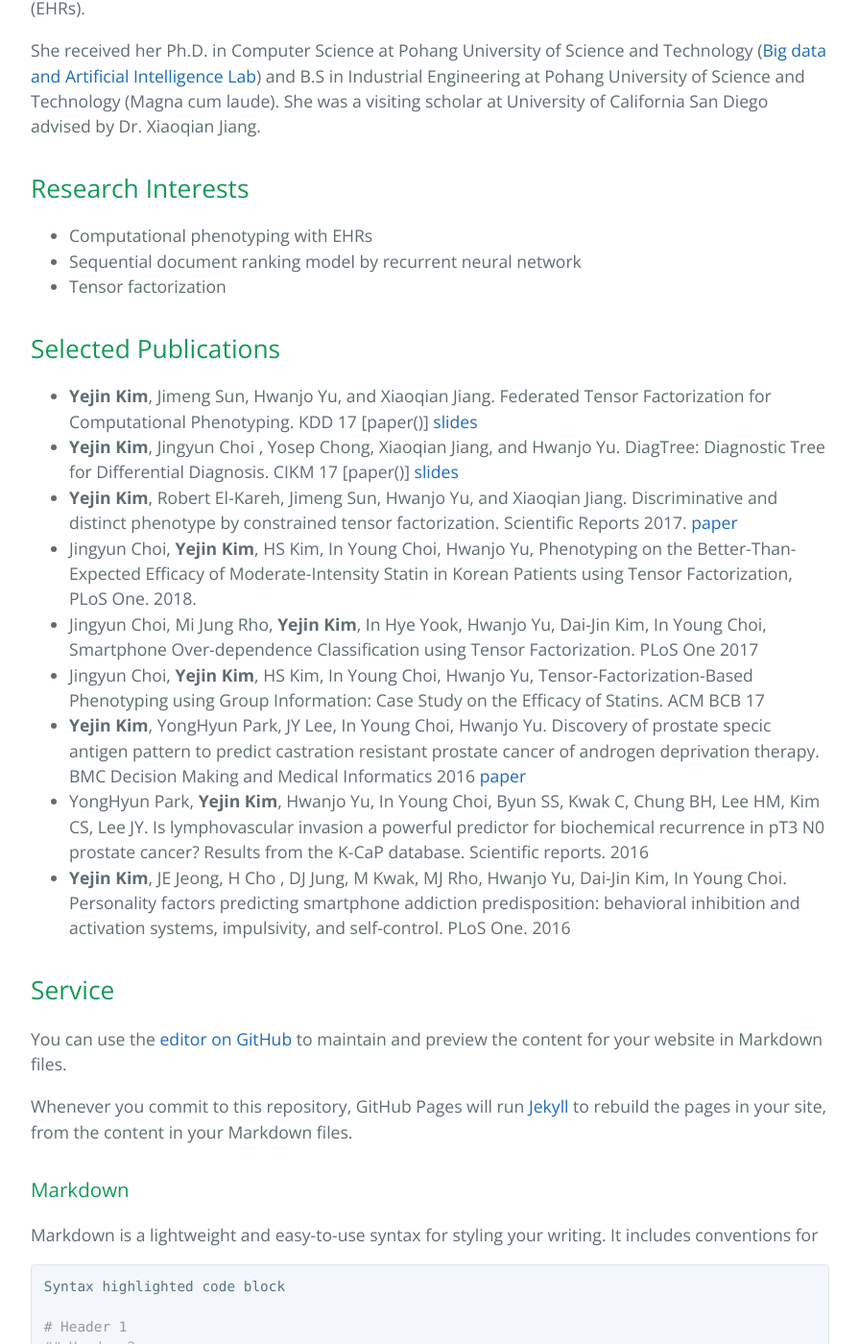
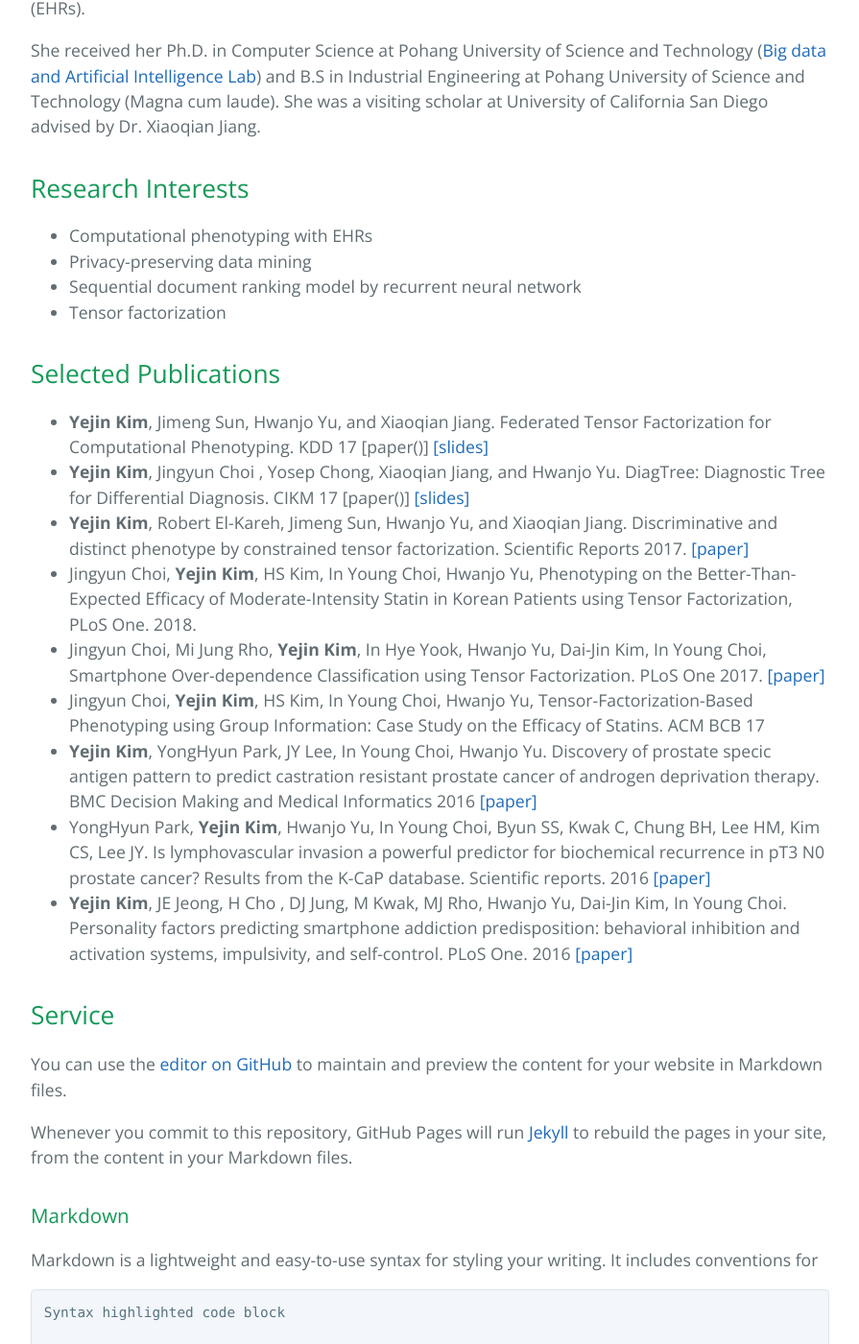
Before and after one commit to yejinjkim/yejinjkim.github.io, a Jekyll site: the page built from index.md, in a window 1280 px wide and 1400 px high, scrolled down 620 px. Shown: the whole window at 96% size, without its empty margins (192-1087 px from the left). Built offline with Jekyll 4.4.1, drawn with Linux system fonts in a browser that asks for light colours; our own code applies the rules of GitHub Pages for plain Markdown files.

Commit message:
Update index.md

```diff
--- a/index.md
+++ b/index.md
@@ -7,19 +7,20 @@ She received her Ph.D. in Computer Science at Pohang University of Science and T
 
 ## Research Interests
 - Computational phenotyping with EHRs
+- Privacy-preserving data mining
 - Sequential document ranking model by recurrent neural network
 - Tensor factorization
 
 ## Selected Publications
-- **Yejin Kim**, Jimeng Sun, Hwanjo Yu, and Xiaoqian Jiang. Federated Tensor Factorization for Computational Phenotyping. KDD 17 [paper()] [slides](https://www.slideshare.net/YejinKim47/federated-tensor-factorization-for-computational-phenotyping)
-- **Yejin Kim**, Jingyun Choi , Yosep Chong, Xiaoqian Jiang, and Hwanjo Yu. DiagTree: Diagnostic Tree for Differential Diagnosis. CIKM 17 [paper()] [slides](https://www.slideshare.net/YejinKim47/diagtree-diagnostic-tree-for-differential-diagnosis-cikm17)
-- **Yejin Kim**, Robert El-Kareh, Jimeng Sun, Hwanjo Yu, and Xiaoqian Jiang. Discriminative and distinct phenotype by constrained tensor factorization. Scientific Reports 2017. [paper](https://www.nature.com/articles/s41598-017-01139-y)
+- **Yejin Kim**, Jimeng Sun, Hwanjo Yu, and Xiaoqian Jiang. Federated Tensor Factorization for Computational Phenotyping. KDD 17 [paper()] [[slides]](https://www.slideshare.net/YejinKim47/federated-tensor-factorization-for-computational-phenotyping)
+- **Yejin Kim**, Jingyun Choi , Yosep Chong, Xiaoqian Jiang, and Hwanjo Yu. DiagTree: Diagnostic Tree for Differential Diagnosis. CIKM 17 [paper()] [[slides]](https://www.slideshare.net/YejinKim47/diagtree-diagnostic-tree-for-differential-diagnosis-cikm17)
+- **Yejin Kim**, Robert El-Kareh, Jimeng Sun, Hwanjo Yu, and Xiaoqian Jiang. Discriminative and distinct phenotype by constrained tensor factorization. Scientific Reports 2017. [[paper]](https://www.nature.com/articles/s41598-017-01139-y)
 - Jingyun Choi, **Yejin Kim**, HS Kim, In Young Choi, Hwanjo Yu, Phenotyping on the Better-Than-Expected Efficacy of Moderate-Intensity Statin in Korean Patients using Tensor Factorization, PLoS One. 2018.
--  Jingyun Choi, Mi Jung Rho, **Yejin Kim**, In Hye Yook, Hwanjo Yu, Dai-Jin Kim, In Young Choi, Smartphone Over-dependence Classification using Tensor Factorization. PLoS One 2017
+-  Jingyun Choi, Mi Jung Rho, **Yejin Kim**, In Hye Yook, Hwanjo Yu, Dai-Jin Kim, In Young Choi, Smartphone Over-dependence Classification using Tensor Factorization. PLoS One 2017. [[paper]](http://journals.plos.org/plosone/article?id=10.1371/journal.pone.0177629)
 - Jingyun Choi, **Yejin Kim**, HS Kim, In Young Choi, Hwanjo Yu, Tensor-Factorization-Based Phenotyping using Group Information: Case Study on the Efficacy of Statins. ACM BCB 17
--  **Yejin Kim**, YongHyun Park, JY Lee, In Young Choi, Hwanjo Yu. Discovery of prostate specic antigen pattern to predict castration resistant prostate cancer of androgen deprivation therapy. BMC Decision Making and Medical Informatics 2016 [paper](https://www.ncbi.nlm.nih.gov/pmc/articles/PMC4959354/)
-- YongHyun Park, **Yejin Kim**, Hwanjo Yu, In Young Choi, Byun SS, Kwak C, Chung BH, Lee HM, Kim CS, Lee JY. Is lymphovascular invasion a powerful predictor for biochemical recurrence in pT3 N0 prostate cancer? Results from the K-CaP database. Scientific reports. 2016
-- **Yejin Kim**, JE Jeong, H Cho , DJ Jung, M Kwak, MJ Rho, Hwanjo Yu, Dai-Jin Kim, In Young Choi. Personality factors predicting smartphone addiction predisposition: behavioral inhibition and activation systems, impulsivity, and self-control. PLoS One. 2016
+-  **Yejin Kim**, YongHyun Park, JY Lee, In Young Choi, Hwanjo Yu. Discovery of prostate specic antigen pattern to predict castration resistant prostate cancer of androgen deprivation therapy. BMC Decision Making and Medical Informatics 2016 [[paper]](https://www.ncbi.nlm.nih.gov/pmc/articles/PMC4959354/)
+- YongHyun Park, **Yejin Kim**, Hwanjo Yu, In Young Choi, Byun SS, Kwak C, Chung BH, Lee HM, Kim CS, Lee JY. Is lymphovascular invasion a powerful predictor for biochemical recurrence in pT3 N0 prostate cancer? Results from the K-CaP database. Scientific reports. 2016 [[paper]](https://www.nature.com/articles/srep25419)
+- **Yejin Kim**, JE Jeong, H Cho , DJ Jung, M Kwak, MJ Rho, Hwanjo Yu, Dai-Jin Kim, In Young Choi. Personality factors predicting smartphone addiction predisposition: behavioral inhibition and activation systems, impulsivity, and self-control. PLoS One. 2016 [[paper]](http://journals.plos.org/plosone/article?id=10.1371/journal.pone.0159788)
 
 
 ## Service
```
